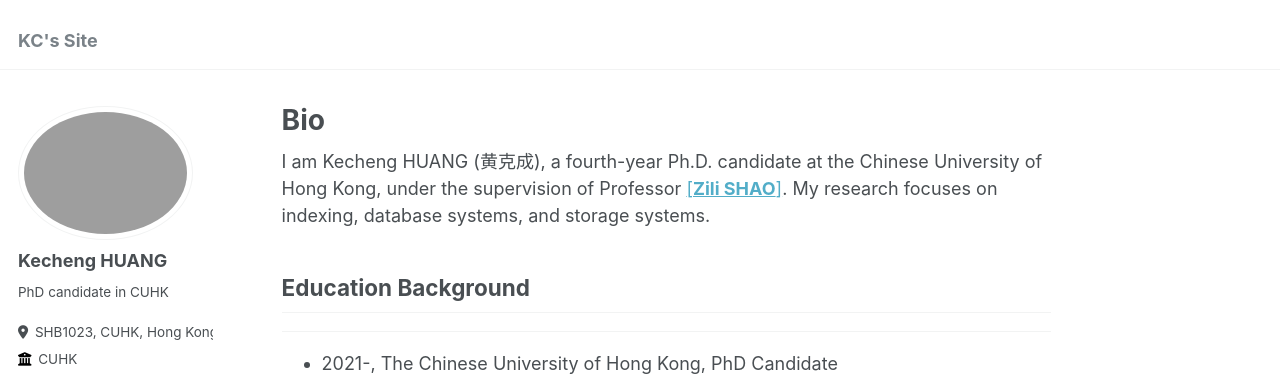
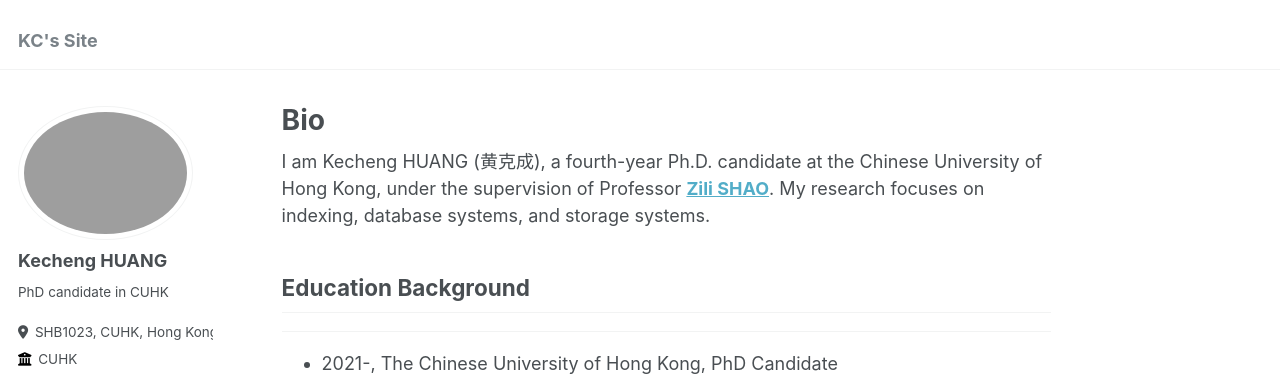
Before and after one commit to ericaloha/ericaloha.github.io, a Jekyll site: the page built from _pages/about.md, in a window 1280 px wide and 900 px high. Shown: the top 376 px of the window. Built offline with Jekyll 4.4.1, drawn with Linux system fonts in a browser that asks for light colours; some web fonts are replaced.

```diff
--- a/_pages/about.md
+++ b/_pages/about.md
@@ -5,7 +5,7 @@ author_profile: true
 
 ---
 
-I am Kecheng HUANG (黄克成), a fourth-year Ph.D. candidate at the Chinese University of Hong Kong, under the supervision of Professor [[**Zili SHAO**]](https://www.cse.cuhk.edu.hk/~shao/). My research focuses on indexing, database systems, and storage systems.
+I am Kecheng HUANG (黄克成), a fourth-year Ph.D. candidate at the Chinese University of Hong Kong, under the supervision of Professor [**Zili SHAO**](https://www.cse.cuhk.edu.hk/~shao/). My research focuses on indexing, database systems, and storage systems.
 
 ## Education Background
 
```
